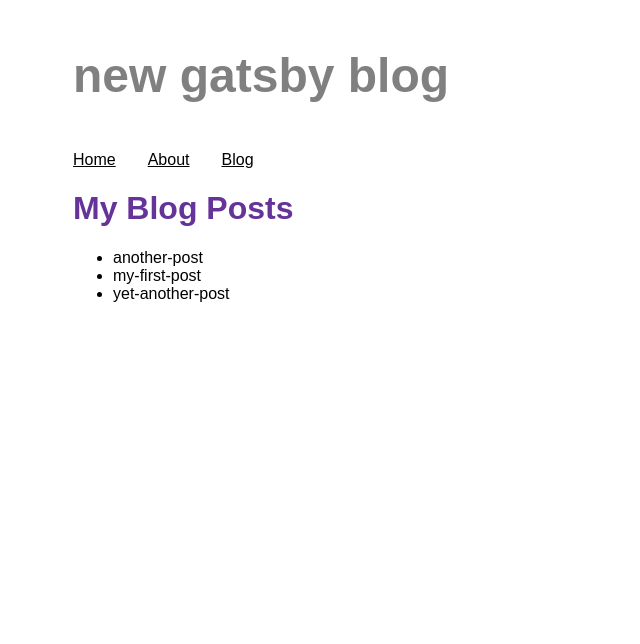
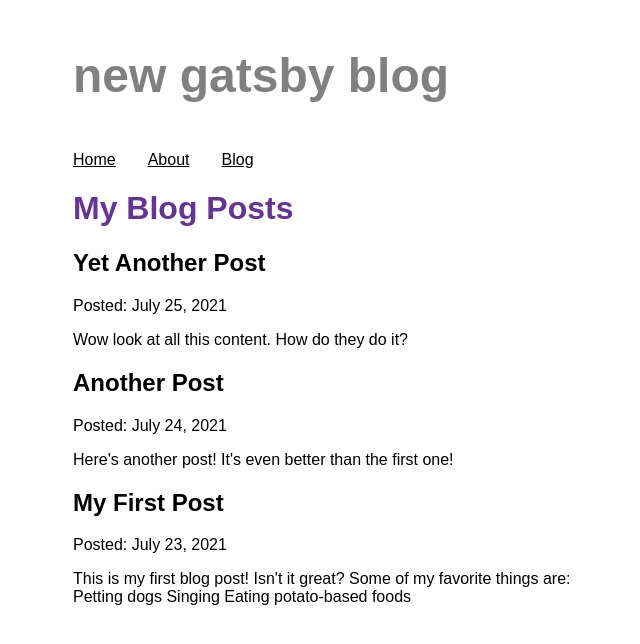
Before and after one commit to taejeong123/gatsby-blog, a Gatsby site: page /blog in a window 1280 px wide. Shown: the whole page, without its empty margins (317-957 px from the left). Built offline with nearby package versions, Linux system fonts and the light colour scheme; Gatsby itself is replaced by a stand-in of ours.

Commit message:
add: gatsby tutorial part 5

```diff
--- a/blog/another-post.mdx
+++ b/blog/another-post.mdx
@@ -0,0 +1,7 @@
+---
+title: "Another Post"
+date: "2021-07-24"
+slug: "another-post"
+---
+
+Here's another post! It's even better than the first one!
--- a/blog/my-first-post.mdx
+++ b/blog/my-first-post.mdx
@@ -0,0 +1,13 @@
+---
+title: "My First Post"
+date: "2021-07-23"
+slug: "my-first-post"
+---
+
+This is my first blog post! Isn't it _great_?
+
+Some of my **favorite** things are:
+
+- Petting dogs
+- Singing
+- Eating potato-based foods
--- a/blog/yet-another-post.mdx
+++ b/blog/yet-another-post.mdx
@@ -0,0 +1,7 @@
+---
+title: "Yet Another Post"
+date: "2021-07-25"
+slug: "yet-another-post"
+---
+
+Wow look at all this content. How do they do it?
--- a/gatsby-config.ts
+++ b/gatsby-config.ts
@@ -13,6 +13,7 @@
     "gatsby-plugin-emotion",
     "gatsby-plugin-image",
     "gatsby-plugin-sharp",
+    "gatsby-plugin-mdx",
     {
       resolve: "gatsby-source-filesystem",
       options: {
--- a/package.json
+++ b/package.json
@@ -18,9 +18,11 @@
   "dependencies": {
     "@emotion/react": "^11.13.3",
     "@emotion/styled": "^11.13.0",
+    "@mdx-js/react": "^2.3.0",
     "gatsby": "^5.13.7",
     "gatsby-plugin-emotion": "^8.13.1",
     "gatsby-plugin-image": "^3.13.1",
+    "gatsby-plugin-mdx": "^5.13.1",
     "gatsby-plugin-sharp": "^5.13.1",
     "gatsby-plugin-typegen": "^3.1.0",
     "gatsby-source-filesystem": "^5.13.1",
--- a/src/pages/blog.tsx
+++ b/src/pages/blog.tsx
@@ -4,25 +4,32 @@
 import Seo from "../components/seo";
 
 type BlogPageProps = {
-  data: GatsbyTypes.AllFileQuery;
+  data: GatsbyTypes.AllMdxQuery;
 };
 const BlogPage = ({ data }: BlogPageProps) => {
   return (
     <Layout pageTitle="My Blog Posts">
-      <ul>
-        {data.allFile.nodes.map((node) => (
-          <li key={node.name}>{node.name}</li>
-        ))}
-      </ul>
+      {data.allMdx.nodes.map((node) => (
+        <article key={node.id}>
+          <h2>{node.frontmatter?.title}</h2>
+          <p>Posted: {node.frontmatter?.date}</p>
+          <p>{node.excerpt}</p>
+        </article>
+      ))}
     </Layout>
   );
 };
 
 export const query = graphql`
-  query AllFile {
-    allFile {
+  query AllMdx {
+    allMdx(sort: { frontmatter: { date: DESC } }) {
       nodes {
-        name
+        frontmatter {
+          date(formatString: "MMMM D, YYYY")
+          title
+        }
+        id
+        excerpt
       }
     }
   }
```
Also changed, not shown: src/__generated__/gatsby-types.d.ts (+214 -4 lines), 1 other file.
